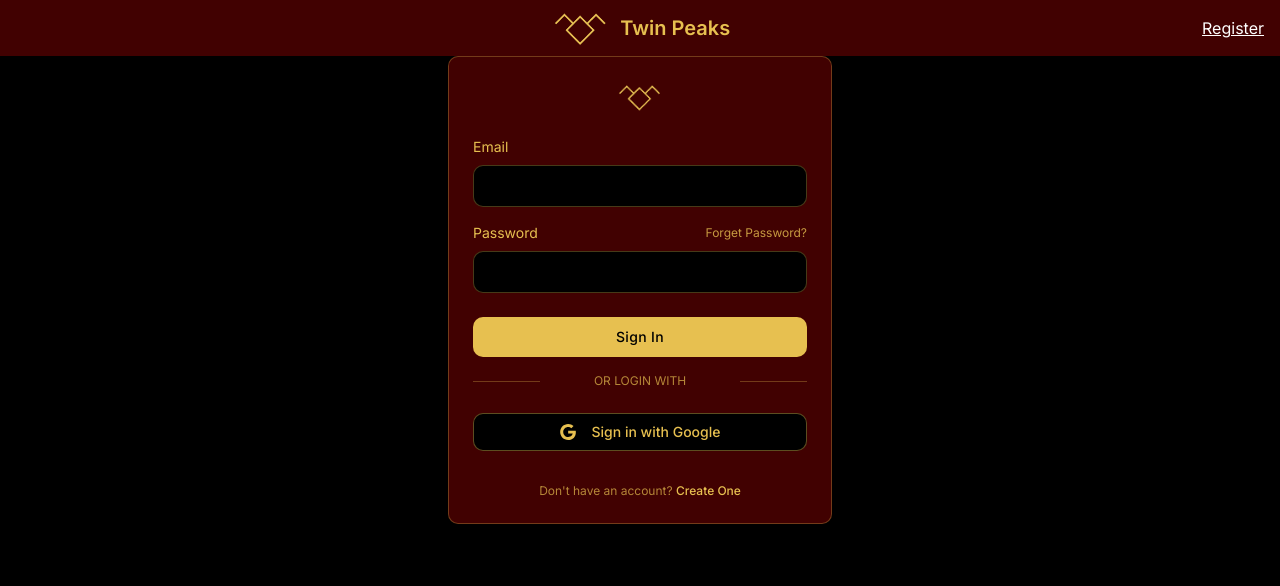
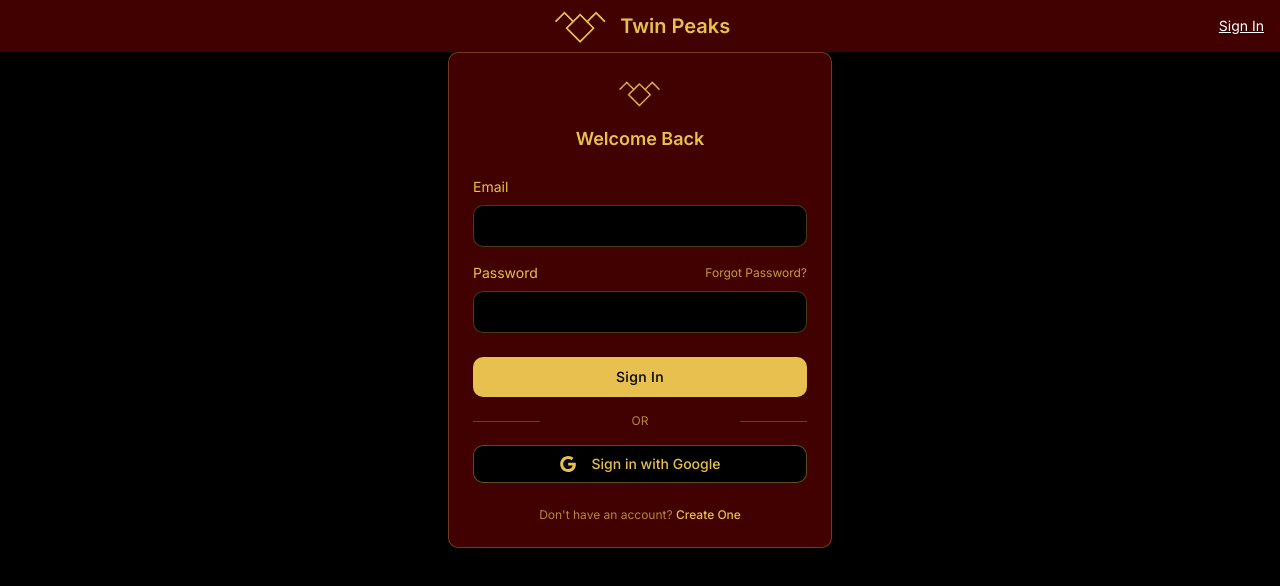
Before and after one commit to vesab0/Cinema-management, a React (Vite) app in the folder cinema-frontend/: page /register in a window 1280 px wide. Shown: the top 586 px of the page. Built offline with nearby package versions, Linux system fonts and the light colour scheme; no server answers.

Commit message:
sessions created  !

```diff
--- a/cinema-frontend/src/components/Navbar.tsx
+++ b/cinema-frontend/src/components/Navbar.tsx
@@ -1,45 +1,102 @@
-import { useState, type MouseEvent } from "react";
-import { Link } from "react-router-dom";
+import { useState } from "react";
+import { Link, useNavigate } from "react-router-dom";
 import RegisterForms from "./RegisterForms";
+import { getAccessToken, isAdminToken } from "../auth";
+
+function getUserName(token: string): string | null {
+    try {
+        const payload = JSON.parse(atob(token.split(".")[1].replace(/-/g, "+").replace(/_/g, "/")));
+        const first = payload["given_name"] ?? payload["firstName"] ?? "";
+        const last = payload["family_name"] ?? payload["lastName"] ?? "";
+        const full = `${first} ${last}`.trim();
+        return full || payload["email"] || null;
+    } catch {
+        return null;
+    }
+}
 
 export default function Navbar() {
-    const [isRegisterOpen, setIsRegisterOpen] = useState(false);
+    const [isModalOpen, setIsModalOpen] = useState(false);
+    const [authToken, setAuthToken] = useState<string | null>(getAccessToken);
+    const navigate = useNavigate();
 
-    const openRegisterModal = (event: MouseEvent<HTMLAnchorElement>) => {
-        event.preventDefault();
-        setIsRegisterOpen(true);
+    const isLoggedIn = !!authToken;
+    const isAdmin = authToken ? isAdminToken(authToken) : false;
+    const userName = authToken ? getUserName(authToken) : null;
+
+    const handleLoginSuccess = () => {
+        setIsModalOpen(false);
+        setAuthToken(getAccessToken());
     };
 
-    const closeRegisterModal = () => setIsRegisterOpen(false);
+    const handleLogout = () => {
+        localStorage.removeItem("accessToken");
+        localStorage.removeItem("token");
+        localStorage.removeItem("refreshToken");
+        setAuthToken(null);
+        navigate("/");
+    };
 
     return (
         <>
             <nav className="relative bg-wine p-4 flex items-center">
-                <div className="flex-1" />
+
+                {/* Left side - Dashboard for admins */}
+                <div className="flex-1 flex items-center">
+                    {isAdmin && (
+                        <Link to="/dashboard" className="text-sm font-semibold text-gold hover:text-gold/70 transition-colors">
+                            Dashboard
+                        </Link>
+                    )}
+                </div>
+
+                {/* Centered logo */}
                 <div className="absolute left-1/2 -translate-x-1/2 flex items-center gap-2">
                     <Link to="/" className="flex items-center gap-2">
                         <img src="/logo.png" alt="Logo" className="h-10" />
                         <span className="text-xl font-bold text-gold">Twin Peaks</span>
                     </Link>
                 </div>
-                <button
-                    onClick={() => setIsRegisterOpen(true)}
-                    className="ml-auto text-white underline hover:text-white/80"
+
+                {/* Right side - auth */}
+                <div className="ml-auto flex items-center gap-4">
+                    {isLoggedIn ? (
+                        <>
+                            <span className="text-white font-medium text-sm">
+                                {userName ?? "User"}
+                            </span>
+                            <button
+                                onClick={handleLogout}
+                                className="text-white/60 text-sm underline hover:text-white transition-colors"
+                            >
+                                Logout
+                            </button>
+                        </>
+                    ) : (
+                        <button
+                            onClick={() => setIsModalOpen(true)}
+                            className="text-white underline hover:text-white/80 text-sm"
+                        >
+                            Sign In
+                        </button>
+                    )}
+                </div>
+            </nav>
+
+            {isModalOpen && (
+                <div
+                    className="fixed inset-0 z-50 flex items-center justify-center bg-black/60 p-4"
+                    onClick={(e) => { if (e.target === e.currentTarget) setIsModalOpen(false); }}
                 >
-                    Register
-                </button>
-            </nav>
-            {isRegisterOpen && (
-                <div className="fixed inset-0 z-50 flex items-center justify-center bg-black/60 p-4">
                     <div className="relative w-full max-w-md">
                         <button
                             type="button"
-                            onClick={closeRegisterModal}
-                            className="absolute -top-3 -right-3 h-8 w-8 text-white font-bold"
+                            onClick={() => setIsModalOpen(false)}
+                            className="absolute -top-3 -right-3 h-8 w-8 rounded-full bg-wine border border-gold/30 text-white font-bold flex items-center justify-center hover:bg-wine/80 z-10"
                         >
                             ×
                         </button>
-                        <RegisterForms />
+                        <RegisterForms onLoginSuccess={handleLoginSuccess} />
                     </div>
                 </div>
             )}
--- a/cinema-frontend/src/components/RegisterForms.tsx
+++ b/cinema-frontend/src/components/RegisterForms.tsx
@@ -2,7 +2,11 @@ import { isAxiosError } from 'axios'
 import { useState, type FormEvent, type MouseEvent } from 'react'
 import { authApi } from '../api'
 
-export default function RegisterForms() {
+interface RegisterFormsProps {
+	onLoginSuccess?: () => void
+}
+
+export default function RegisterForms({ onLoginSuccess }: RegisterFormsProps) {
 	const [isCreateMode, setIsCreateMode] = useState(false)
 	const [firstName, setFirstName] = useState('')
 	const [lastName, setLastName] = useState('')
@@ -40,8 +44,7 @@ export default function RegisterForms() {
 					email: email.trim(),
 					password,
 				})
-
-				setSuccessMessage('Account created successfully. You can sign in now.')
+				setSuccessMessage('Account created! You can sign in now.')
 				setIsCreateMode(false)
 				setPassword('')
 			} else {
@@ -55,7 +58,8 @@ export default function RegisterForms() {
 				if (accessToken) localStorage.setItem('accessToken', accessToken)
 				if (refreshToken) localStorage.setItem('refreshToken', refreshToken)
 
-				setSuccessMessage('Signed in successfully.')
+				// Close the modal and update the Navbar
+				onLoginSuccess?.()
 			}
 		} catch (error: unknown) {
 			const apiMessage = isAxiosError(error)
@@ -80,6 +84,10 @@ export default function RegisterForms() {
 				<img className="w-auto h-7 sm:h-8" src="/logo.png" alt="Logo" />
 			</div>
 
+			<h2 className="mt-4 text-center text-gold font-semibold text-lg">
+				{isCreateMode ? 'Create Account' : 'Welcome Back'}
+			</h2>
+
 			<form className="mt-6" onSubmit={handleSubmit}>
 				{isCreateMode && (
 					<>
@@ -89,31 +97,30 @@ export default function RegisterForms() {
 								id="firstName"
 								type="text"
 								value={firstName}
-                                onChange={(event) => setFirstName(event.target.value)}
+								onChange={(e) => setFirstName(e.target.value)}
 								className="block w-full px-4 py-2 mt-2 text-gold bg-stage border border-gold/30 rounded-lg focus:border-gold focus:ring-gold/40 focus:outline-none focus:ring"
 							/>
 						</div>
-
 						<div className="mt-4">
 							<label htmlFor="lastName" className="block text-sm text-gold">Last Name</label>
 							<input
 								id="lastName"
 								type="text"
 								value={lastName}
-                                onChange={(event) => setLastName(event.target.value)}
+								onChange={(e) => setLastName(e.target.value)}
 								className="block w-full px-4 py-2 mt-2 text-gold bg-stage border border-gold/30 rounded-lg focus:border-gold focus:ring-gold/40 focus:outline-none focus:ring"
 							/>
 						</div>
 					</>
 				)}
 
-                <div>
+				<div className={isCreateMode ? 'mt-4' : ''}>
 					<label htmlFor="email" className="block text-sm text-gold">Email</label>
 					<input
 						id="email"
 						type="email"
 						value={email}
-                        onChange={(event) => setEmail(event.target.value)}
+						onChange={(e) => setEmail(e.target.value)}
 						className="block w-full px-4 py-2 mt-2 text-gold bg-stage border border-gold/30 rounded-lg focus:border-gold focus:ring-gold/40 focus:outline-none focus:ring"
 					/>
 				</div>
@@ -121,24 +128,24 @@ export default function RegisterForms() {
 				<div className="mt-4">
 					<div className="flex items-center justify-between">
 						<label htmlFor="password" className="block text-sm text-gold">Password</label>
-                        {!isCreateMode && <a href="#" className="text-xs text-gold/80 hover:text-gold hover:underline">Forget Password?</a>}
+						{!isCreateMode && (
+							<a href="#" className="text-xs text-gold/80 hover:text-gold hover:underline">Forgot Password?</a>
+						)}
 					</div>
-
 					<input
 						id="password"
 						type="password"
 						value={password}
-                        onChange={(event) => setPassword(event.target.value)}
+						onChange={(e) => setPassword(e.target.value)}
 						className="block w-full px-4 py-2 mt-2 text-gold bg-stage border border-gold/30 rounded-lg focus:border-gold focus:ring-gold/40 focus:outline-none focus:ring"
 					/>
 				</div>
 
 				{errorMessage && (
-                    <p className="mt-4 text-xs text-red-300">{errorMessage}</p>
+					<p className="mt-3 text-xs text-red-300">{errorMessage}</p>
 				)}
-
 				{successMessage && (
-                    <p className="mt-4 text-xs text-gold">{successMessage}</p>
+					<p className="mt-3 text-xs text-green-300">{successMessage}</p>
 				)}
 
 				<div className="mt-6">
@@ -153,28 +160,22 @@ export default function RegisterForms() {
 			</form>
 
 			<div className="flex items-center justify-between mt-4">
-                <span className="w-1/5 border-b border-gold/30 lg:w-1/5"></span>
-
-                <a href="#" className="text-xs text-center text-gold/70 uppercase">
-                    or login with
-                </a>
-
-                <span className="w-1/5 border-b border-gold/30 lg:w-1/5"></span>
+				<span className="w-1/5 border-b border-gold/30" />
+				<span className="text-xs text-center text-gold/70 uppercase">or</span>
+				<span className="w-1/5 border-b border-gold/30" />
 			</div>
 
-            <div className="flex items-center mt-6 -mx-2">
-                <button type="button" className="flex items-center justify-center w-full px-6 py-2 mx-2 text-sm font-medium text-gold transition-colors duration-300 transform bg-stage border border-gold/40 rounded-lg hover:bg-stage/80 focus:bg-stage/80 focus:outline-none">
+			<div className="flex items-center mt-4 -mx-2">
+				<button type="button" className="flex items-center justify-center w-full px-6 py-2 mx-2 text-sm font-medium text-gold transition-colors duration-300 transform bg-stage border border-gold/40 rounded-lg hover:bg-stage/80 focus:outline-none">
 					<svg className="w-4 h-4 mx-2 fill-current" viewBox="0 0 24 24">
-                        <path d="M12.24 10.285V14.4h6.806c-.275 1.765-2.056 5.174-6.806 5.174-4.095 0-7.439-3.389-7.439-7.574s3.345-7.574 7.439-7.574c2.33 0 3.891.989 4.785 1.849l3.254-3.138C18.189 1.186 15.479 0 12.24 0c-6.635 0-12 5.365-12 12s5.365 12 12 12c6.926 0 11.52-4.869 11.52-11.726 0-.788-.085-1.39-.189-1.989H12.24z"></path>
+						<path d="M12.24 10.285V14.4h6.806c-.275 1.765-2.056 5.174-6.806 5.174-4.095 0-7.439-3.389-7.439-7.574s3.345-7.574 7.439-7.574c2.33 0 3.891.989 4.785 1.849l3.254-3.138C18.189 1.186 15.479 0 12.24 0c-6.635 0-12 5.365-12 12s5.365 12 12 12c6.926 0 11.52-4.869 11.52-11.726 0-.788-.085-1.39-.189-1.989H12.24z" />
 					</svg>
-
 					<span className="hidden mx-2 sm:inline">Sign in with Google</span>
 				</button>
-
 			</div>
 
-            <p className="mt-8 text-xs font-light text-center text-gold/70">
-                {isCreateMode ? 'Already have an account? ' : 'Don\'t have an account? '}
+			<p className="mt-6 text-xs font-light text-center text-gold/70">
+				{isCreateMode ? 'Already have an account? ' : "Don't have an account? "}
 				<a href="#" onClick={toggleMode} className="font-medium text-gold hover:underline">
 					{isCreateMode ? 'Sign In' : 'Create One'}
 				</a>
```
Lines whose indentation alone changed are shown as unchanged.
